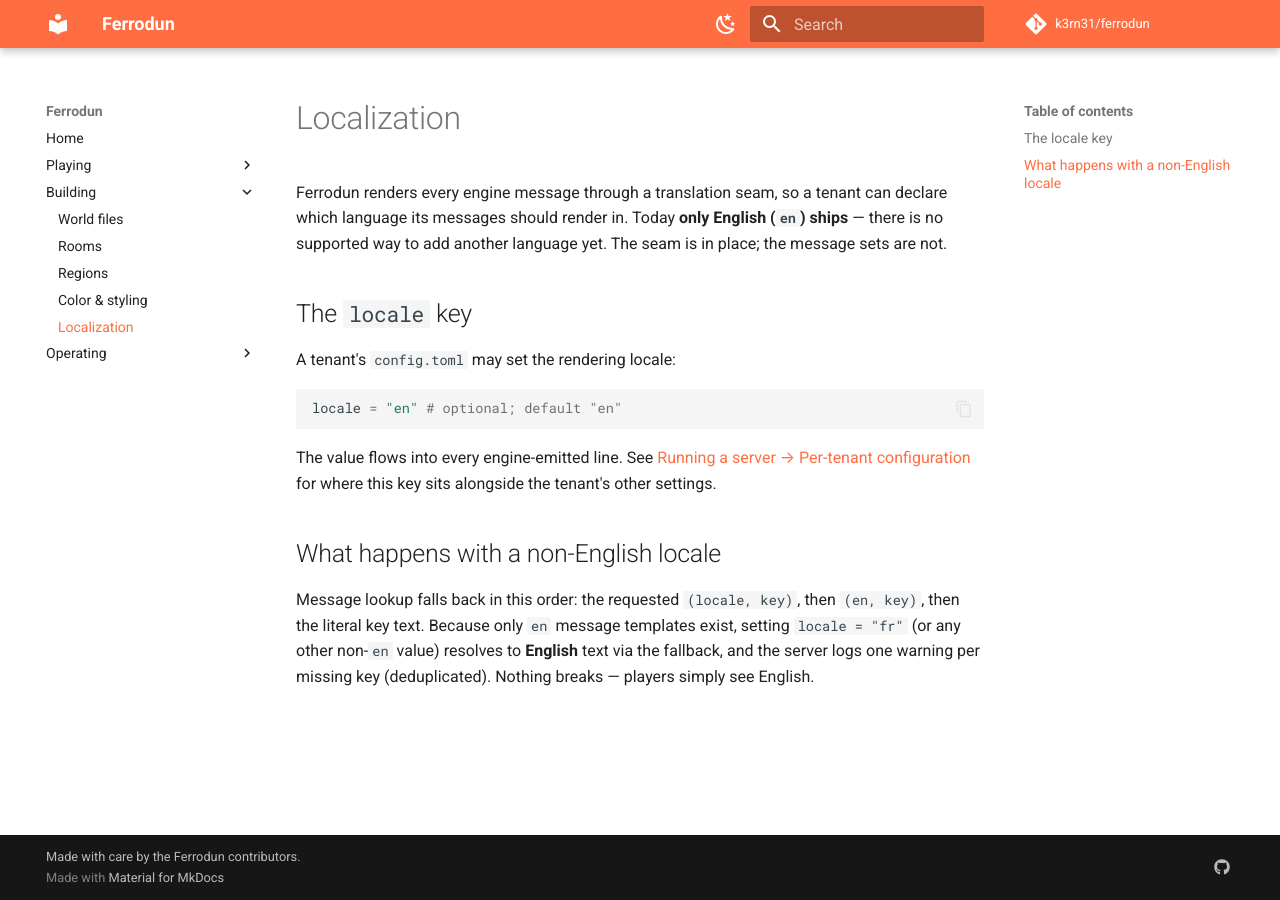
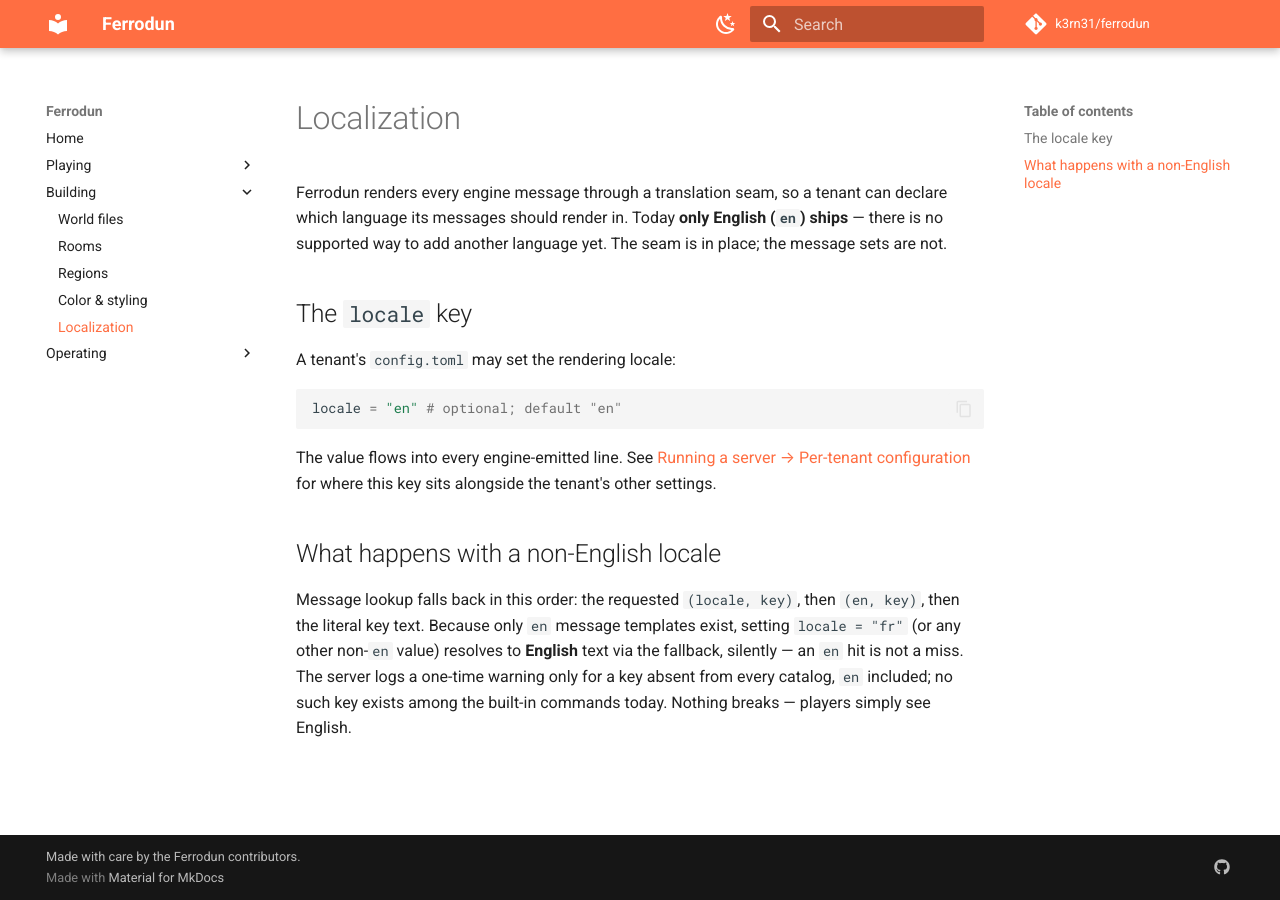
Before and after one commit to k3rn31/ferrodun, an MkDocs documentation site: the page built from docs/docs/building/localization.md, in a window 1280 px wide. Built offline with MkDocs 1.6.1 and Material for MkDocs 9.7.7, drawn with Linux system fonts in a browser that asks for light colours; comment, search, counter and statistics services are not loaded; the version menu is left out.

Commit message:
docs: correct localization missing-key warning wording

```diff
--- a/docs/docs/building/localization.md
+++ b/docs/docs/building/localization.md
@@ -22,6 +22,7 @@
 Message lookup falls back in this order: the requested `(locale, key)`,
 then `(en, key)`, then the literal key text. Because only `en` message
 templates exist, setting `locale = "fr"` (or any other non-`en` value)
-resolves to **English** text via the fallback, and the server logs one
-warning per missing key (deduplicated). Nothing breaks — players simply
-see English.
+resolves to **English** text via the fallback, silently — an `en` hit is
+not a miss. The server logs a one-time warning only for a key absent from
+every catalog, `en` included; no such key exists among the built-in
+commands today. Nothing breaks — players simply see English.
```
